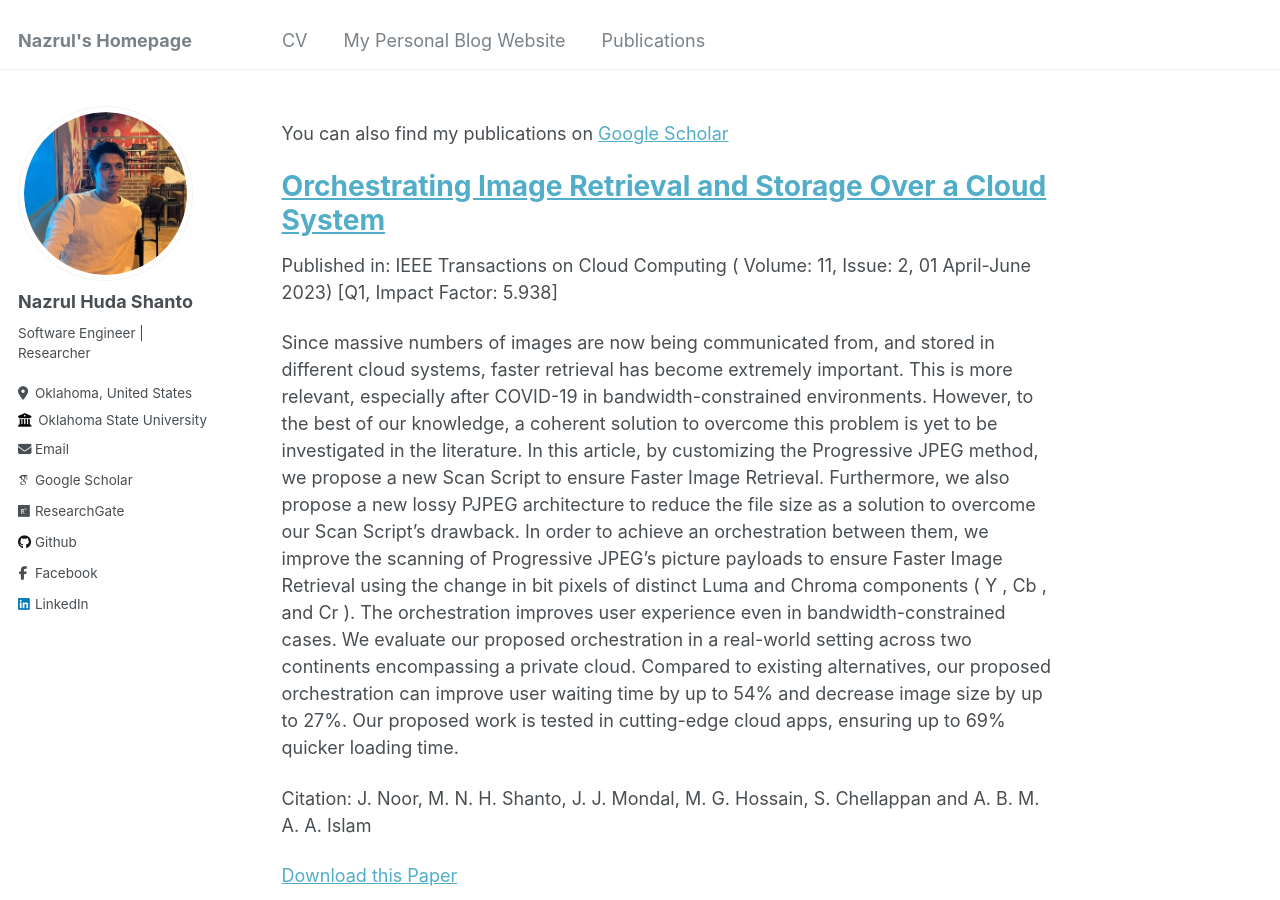
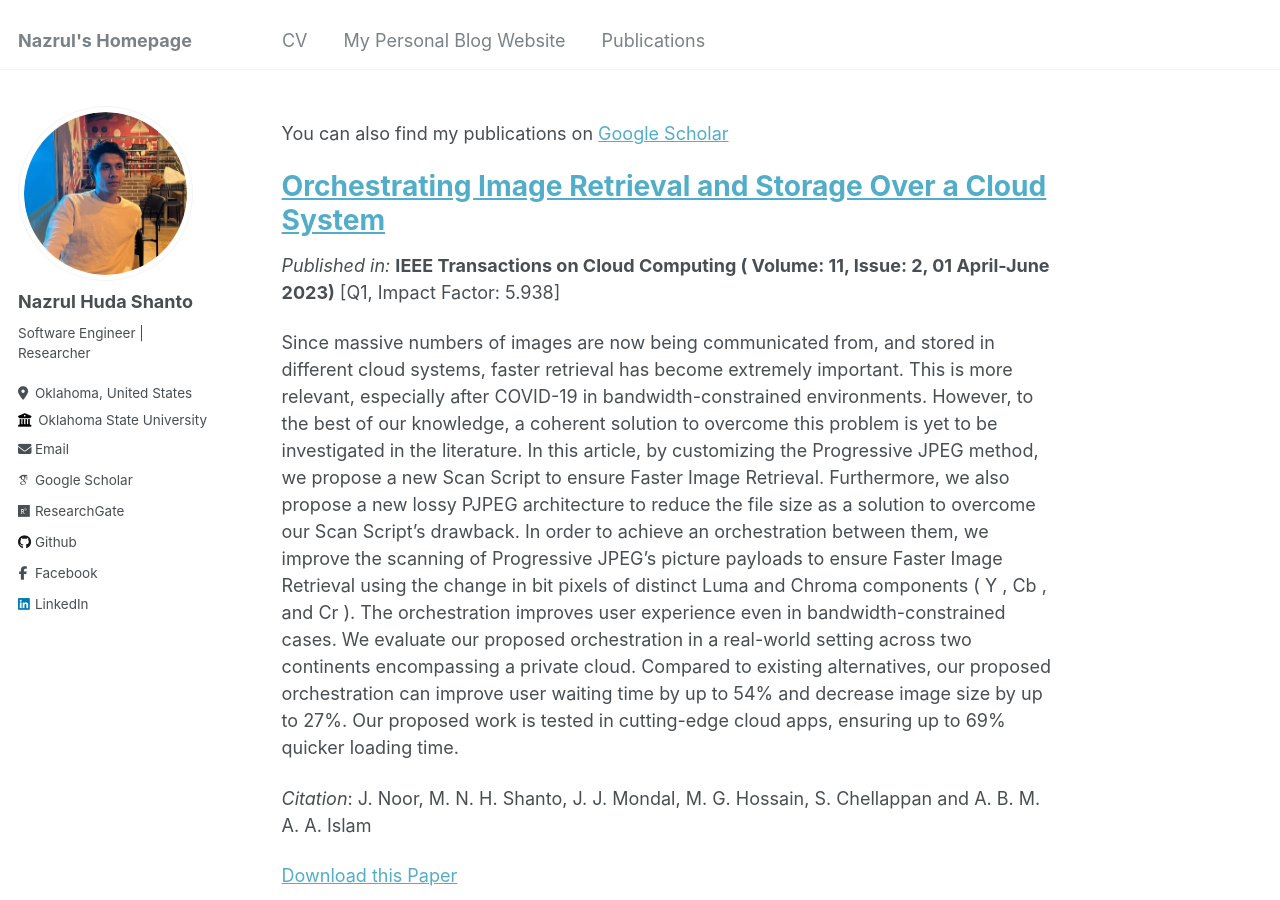
Before and after one commit to nazrulhuda/portfolio, a Jekyll site: the page built from _pages/pub.md, in a window 1280 px wide and 900 px high. Built offline with Jekyll 4.4.1, drawn with Linux system fonts in a browser that asks for light colours; some web fonts are replaced; part of the change alters nothing that is shown.

Commit message:
first commit

```diff
--- a/_pages/pub.md
+++ b/_pages/pub.md
@@ -13,12 +13,12 @@ You can also find my publications on [Google Scholar](https://scholar.google.com
 
 # [Orchestrating Image Retrieval and Storage Over a Cloud System](https://ieeexplore.ieee.org/document/9743811/authors##authors)
 
-Published in: IEEE Transactions on Cloud Computing ( Volume: 11, Issue: 2, 01 April-June 2023)
+*Published in:* **IEEE Transactions on Cloud Computing ( Volume: 11, Issue: 2, 01 April-June 2023)**
 [Q1, Impact Factor: 5.938]
 
 Since massive numbers of images are now being communicated from, and stored in different cloud systems, faster retrieval has become extremely important. This is more relevant, especially after COVID-19 in bandwidth-constrained environments. However, to the best of our knowledge, a coherent solution to overcome this problem is yet to be investigated in the literature. In this article, by customizing the Progressive JPEG method, we propose a new Scan Script to ensure Faster Image Retrieval. Furthermore, we also propose a new lossy PJPEG architecture to reduce the file size as a solution to overcome our Scan Script's drawback. In order to achieve an orchestration between them, we improve the scanning of Progressive JPEG's picture payloads to ensure Faster Image Retrieval using the change in bit pixels of distinct Luma and Chroma components ( Y , Cb , and Cr ). The orchestration improves user experience even in bandwidth-constrained cases. We evaluate our proposed orchestration in a real-world setting across two continents encompassing a private cloud. Compared to existing alternatives, our proposed orchestration can improve user waiting time by up to 54% and decrease image size by up to 27%. Our proposed work is tested in cutting-edge cloud apps, ensuring up to 69% quicker loading time.
 
-Citation: J. Noor, M. N. H. Shanto, J. J. Mondal, M. G. Hossain, S. Chellappan and A. B. M. A. A. Islam
+*Citation*: J. Noor, M. N. H. Shanto, J. J. Mondal, M. G. Hossain, S. Chellappan and A. B. M. A. A. Islam
 
 [Download this Paper](https://drive.google.com/file/d/1cGszh8qcr3rGwz5syvW2p7vChsWeYC-B/view)
 
```
